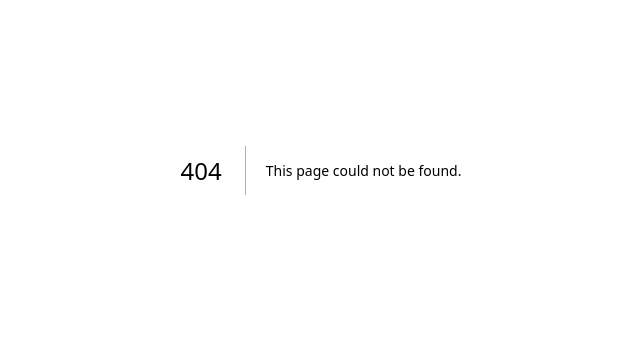
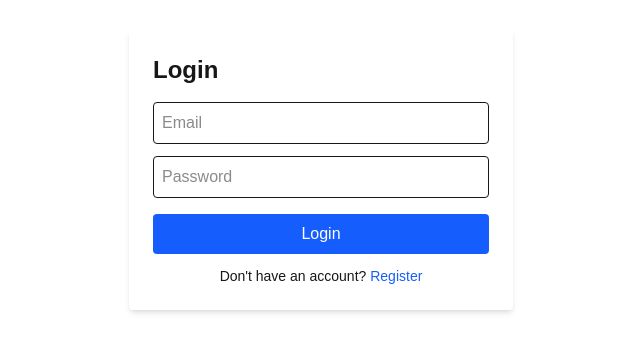
Before and after one commit to samikshabajaj5/sweet-shop-kata, a Next.js app in the folder frontend/: page /login in a window 1280 px wide. Before the commit this address had no page. Shown: the part 230-582 px from the top of the page, without its empty margins (319-959 px from the left). Built offline with nearby package versions, Linux system fonts and the light colour scheme; no server answers.

Commit message:
feat(frontend): add login page with authentication and user session handling
- implemented /login page
- connected API call to /auth/login endpoint
- stores token + user in AuthContext
- redirects to dashboard on success

```diff
--- /dev/null
+++ b/frontend/app/login/page.tsx
@@ -0,0 +1,82 @@
+"use client";
+
+import { useState } from "react";
+import api from "@/lib/api/axios";
+import { useRouter } from "next/navigation";
+import { useAuth } from "@/context/AuthContext";
+
+export default function LoginPage() {
+  const router = useRouter();
+  const { login } = useAuth();
+
+  const [form, setForm] = useState({
+    email: "",
+    password: "",
+  });
+
+  const [error, setError] = useState("");
+
+  const handleChange = (e: any) =>
+    setForm({ ...form, [e.target.name]: e.target.value });
+
+  const handleSubmit = async (e: any) => {
+    e.preventDefault();
+    setError("");
+
+    try {
+      const res = await api.post("/auth/login", form);
+
+      login(res.data.token, res.data.user);
+
+      router.push("/dashboard");
+    } catch (err: any) {
+      setError(err.response?.data?.error || "Login failed");
+    }
+  };
+
+  return (
+    <div className="flex items-center justify-center h-screen">
+      <form
+        onSubmit={handleSubmit}
+        className="bg-white shadow-md rounded p-6 w-96"
+      >
+        <h1 className="text-2xl font-bold mb-4">Login</h1>
+
+        {error && <p className="text-red-600 mb-3">{error}</p>}
+
+        <input
+          type="email"
+          name="email"
+          placeholder="Email"
+          className="border p-2 w-full mb-3 rounded"
+          onChange={handleChange}
+        />
+
+        <input
+          type="password"
+          name="password"
+          placeholder="Password"
+          className="border p-2 w-full mb-4 rounded"
+          onChange={handleChange}
+        />
+
+        <button
+          type="submit"
+          className="bg-blue-600 text-white w-full py-2 rounded"
+        >
+          Login
+        </button>
+
+        <p className="mt-3 text-sm text-center">
+          Don't have an account?{" "}
+          <span
+            onClick={() => router.push("/register")}
+            className="text-blue-600 cursor-pointer"
+          >
+            Register
+          </span>
+        </p>
+      </form>
+    </div>
+  );
+}
```
